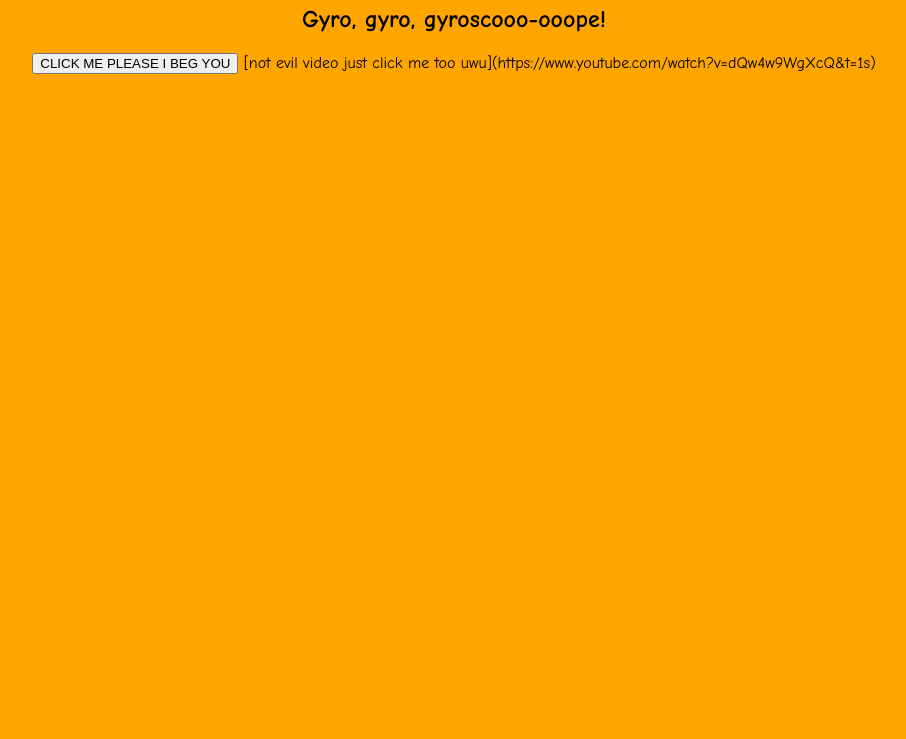
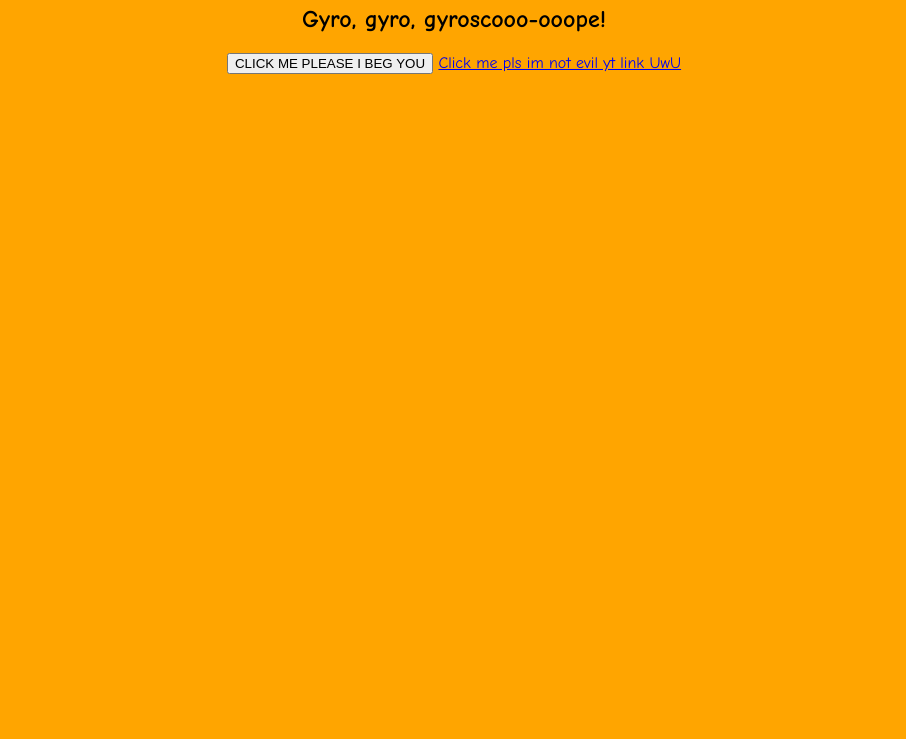
Before and after one commit to goobguy/goobguy.github.io-rizz_ohio, a plain HTML site: page index.html in a window 1280 px wide. Shown: the part 61-800 px from the top of the page, without its empty margins (186-1092 px from the left). Drawn offline with Linux system fonts and the light colour scheme.

Commit message:
Update index.html

```diff
--- a/index.html
+++ b/index.html
@@ -5,5 +5,9 @@
 <h1>This is very ohio website</h1>
 <h2> Gyro, gyro, gyroscooo-ooope!</h2>
   <button>CLICK ME PLEASE I BEG YOU</button>
+<html lang="en">
+  <head>
+    <meta charset="UTF-8">
+  </head>
+    <a href="https://www.youtube.com/watch?v=dQw4w9WgXcQ&t=1s" target="_blank">Click me pls im not evil yt link UwU</a>
 </body>
-[not evil video just click me too uwu](https://www.youtube.com/watch?v=dQw4w9WgXcQ&t=1s)
```
